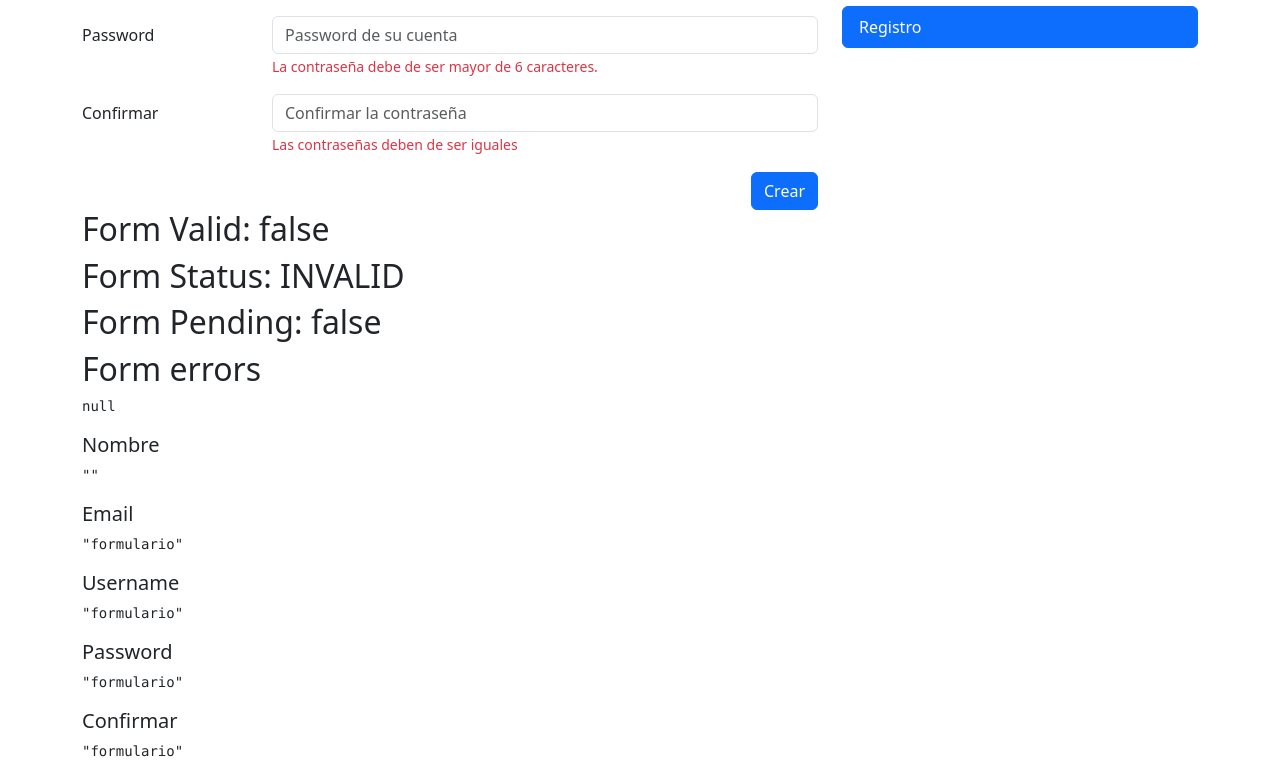
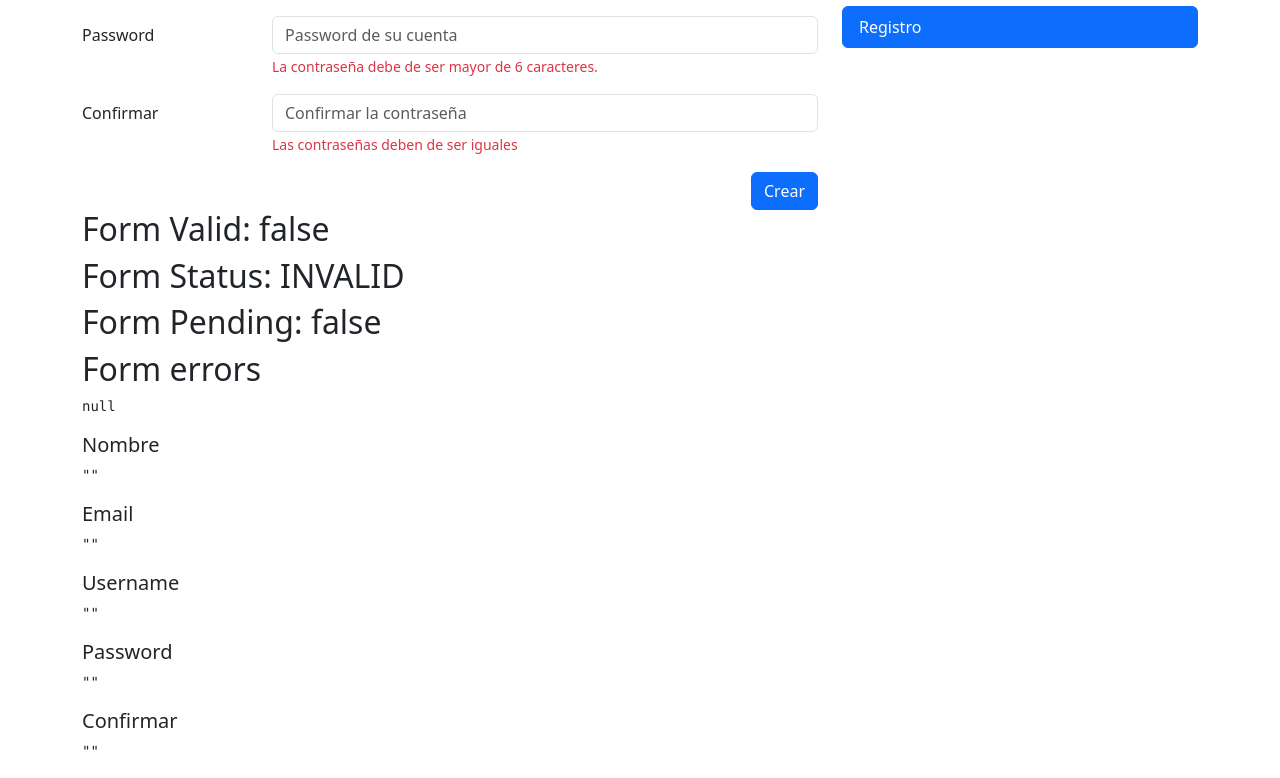
Before and after one commit to bryanesteban/ReactiveForms, an Angular app: page /auth/sign-up in a window 1280 px wide. Shown: the part 337-1115 px from the top of the page. Built offline with nearby package versions, Linux system fonts and the light colour scheme.

Commit message:
page register

```diff
--- a/src/app/auth/pages/register-page/register-page.component.html
+++ b/src/app/auth/pages/register-page/register-page.component.html
@@ -106,14 +106,14 @@
 <pre>{{ myForm.value.name | json }}</pre>
 
 <h5>Email</h5>
-<pre>{{ 'formulario' | json }}</pre>
+<pre>{{ myForm.value.email | json }}</pre>
 
 <h5>Username</h5>
-<pre>{{ 'formulario' | json }}</pre>
+<pre>{{ myForm.value.username | json }}</pre>
 
 
 <h5>Password</h5>
-<pre>{{ 'formulario' | json }}</pre>
+<pre>{{ myForm.value.password | json }}</pre>
 
 <h5>Confirmar</h5>
-<pre>{{ 'formulario' | json }}</pre>
+<pre>{{ myForm.value.password2 | json }}</pre>
```
